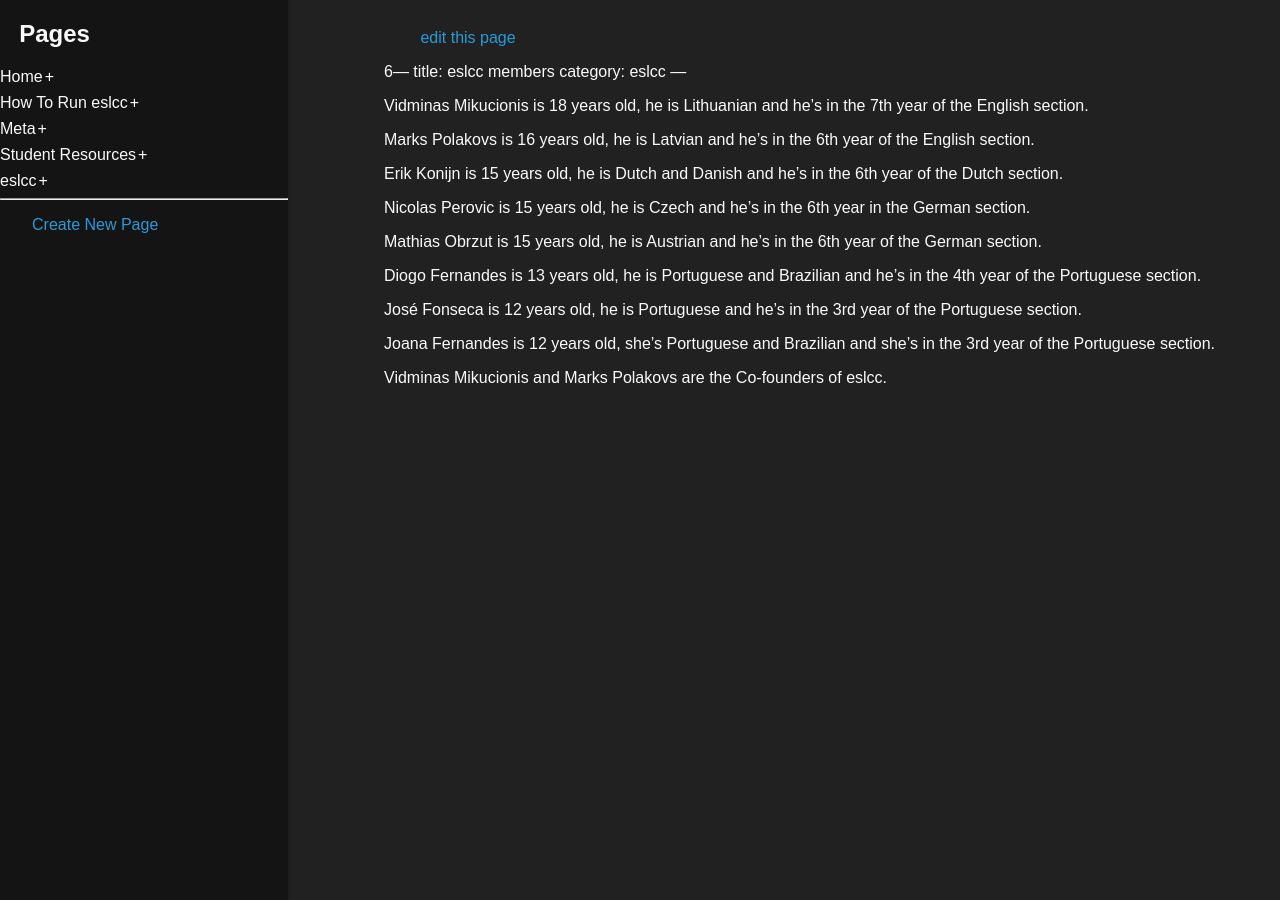
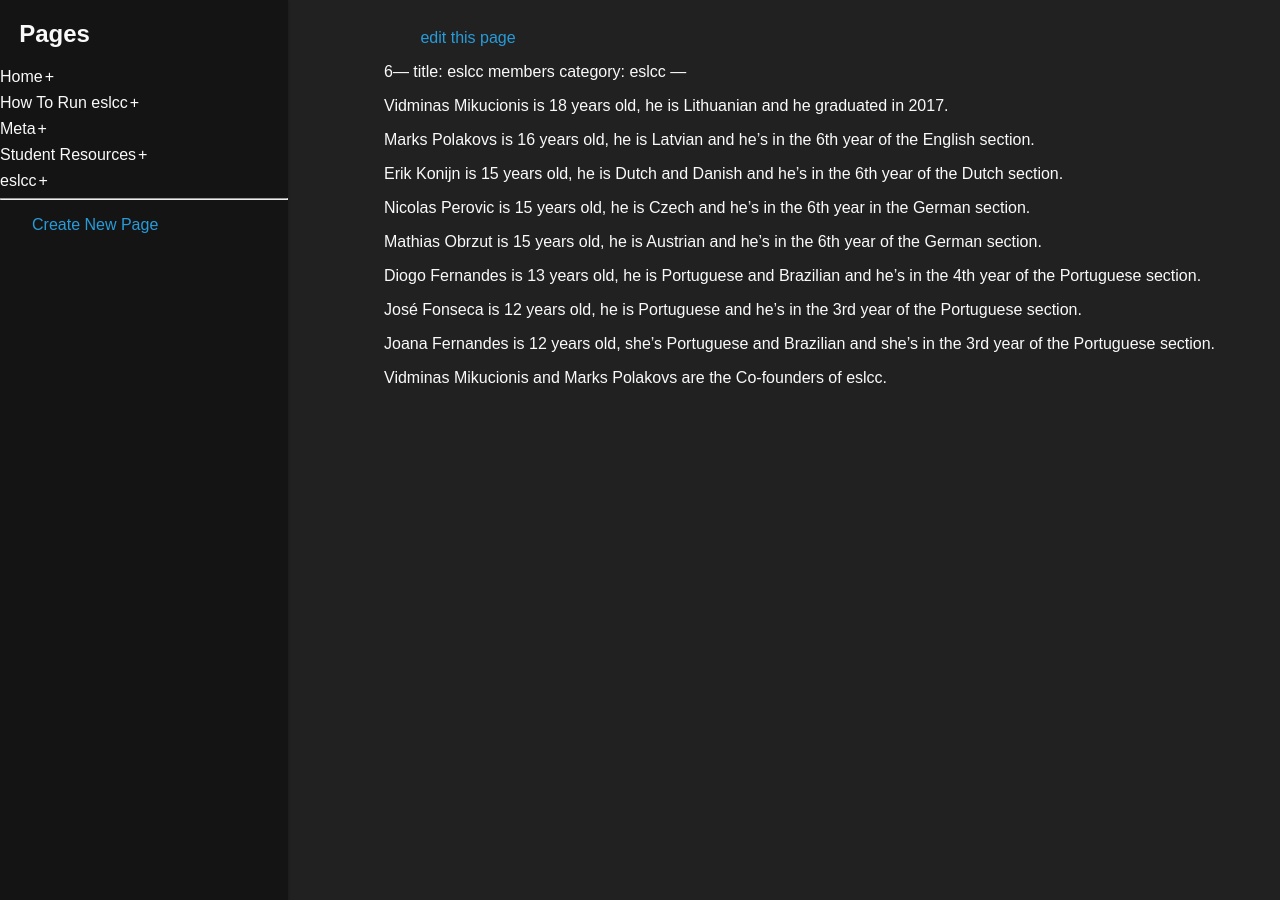
Before and after one commit to eslcc/wiki, a Jekyll site: the page built from pages/eslcc_members.md, in a window 1280 px wide. Built offline with Jekyll 4.4.1, drawn with Linux system fonts in a browser that asks for light colours; our own code applies the rules of GitHub Pages for plain Markdown files.

Commit message:
Update eslcc_members.md

```diff
--- a/pages/eslcc_members.md
+++ b/pages/eslcc_members.md
@@ -3,7 +3,7 @@ title: eslcc members
 category: eslcc
 ---
 
-Vidminas Mikucionis is 18 years old, he is Lithuanian and he's in the 7th year of the English section.
+Vidminas Mikucionis is 18 years old, he is Lithuanian and he graduated in 2017.
 
 Marks Polakovs is 16 years old, he is Latvian and he's in the 6th year of the English section.
 
```
